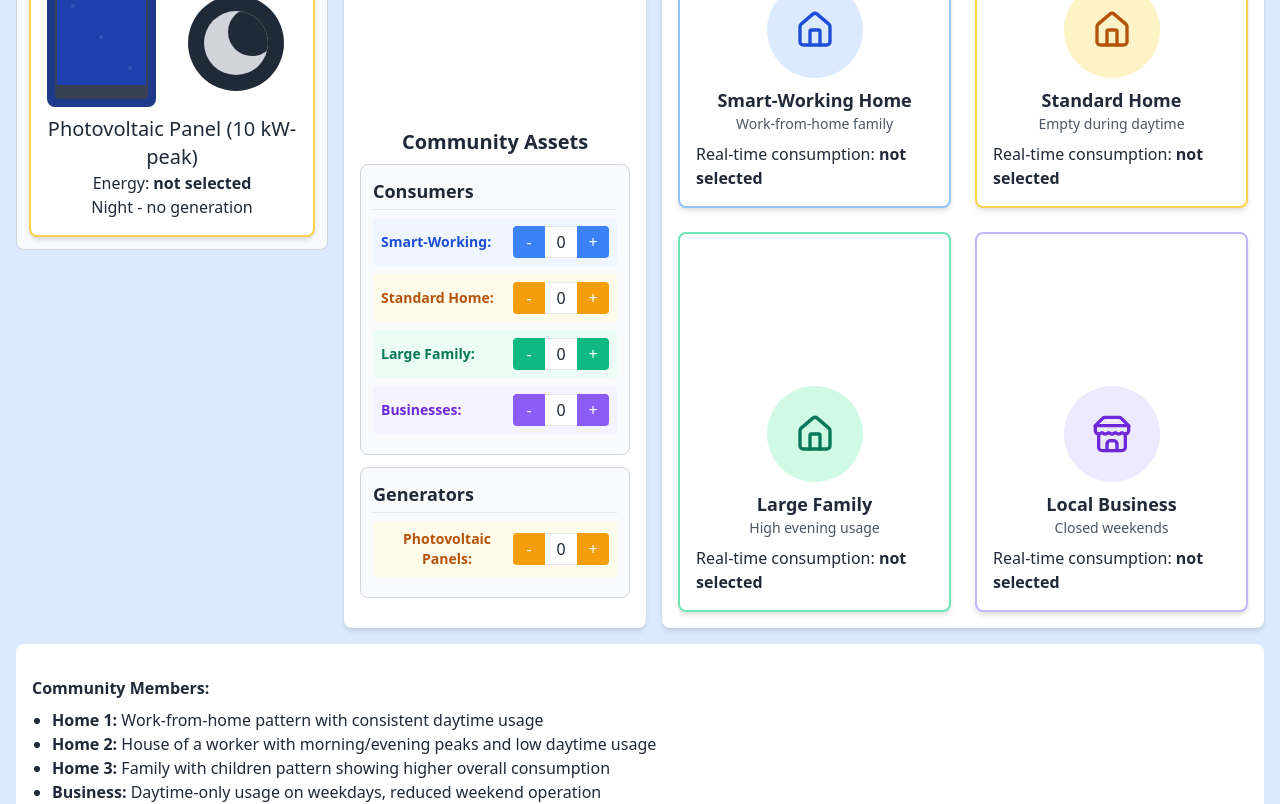
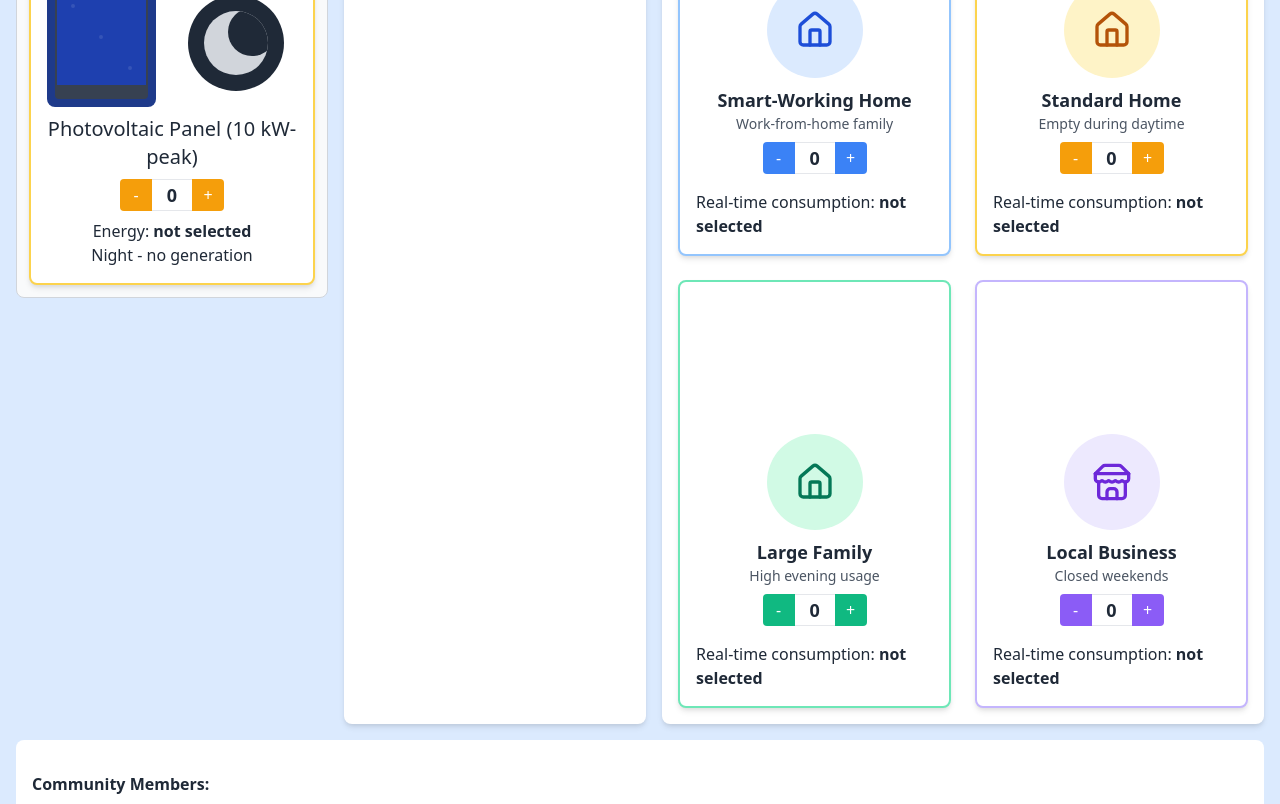
Before and after one commit to isavelli/energy-community-game-v3, a React (Create React App) app: page / in a window 1280 px wide. Shown: the part 380-1184 px from the top of the page. Built offline with nearby package versions, Linux system fonts and the light colour scheme.

Commit message:
Update EnergyGamev3.js

```diff
--- a/src/EnergyGamev3.js
+++ b/src/EnergyGamev3.js
@@ -726,6 +726,25 @@ const getHome3Forecast = useCallback(() => {
     </div>
 
     <h3 className="text-xl mt-2">Photovoltaic Panel ({maxSolarPower} kW-peak)</h3>
+    <div className="flex items-center justify-center my-2">
+      <button
+        className="w-8 h-8 bg-yellow-500 text-white rounded-l flex items-center justify-center hover:bg-yellow-600"
+        onClick={() => setSolarPanelCount(Math.max(0, solarPanelCount - 1))}
+        disabled={gameRunning}
+      >
+        -
+      </button>
+      <span className="w-10 h-8 bg-white flex items-center justify-center border-t border-b font-bold text-lg">
+        {solarPanelCount}
+      </span>
+      <button
+        className="w-8 h-8 bg-yellow-500 text-white rounded-r flex items-center justify-center hover:bg-yellow-600"
+        onClick={() => setSolarPanelCount(solarPanelCount + 1)}
+        disabled={gameRunning}
+      >
+        +
+      </button>
+    </div>
 	<p>Energy: <span className="font-bold">{solarPanelCount !== 0 ? (solarEnergyProduced/solarPanelCount).toFixed(1) + " kWh" : "not selected"}</span></p>
     <p>
     {(currentHour % 24) >= 6 && (currentHour % 24) <= 18
@@ -748,7 +767,7 @@ const getHome3Forecast = useCallback(() => {
     <h2 className="text-xl font-bold text-center mb-4">Net Grid Power Flow <br />
       <span className="text-base font-normal text-gray-700">(import positive/export negative)</span>
     </h2>
-    <div className="h-64 w-full mb-2">
+    <div className="h-full w-full mb-2">
       <ResponsiveContainer width="100%" height="100%">
         <BarChart data={getNetConsumptionForecast()}>
           <XAxis dataKey="hour" tick={{fontSize: 10}} interval={3} label={{value: "Hours", position: "insideBottom", offset: -2}} />
@@ -771,133 +790,6 @@ const getHome3Forecast = useCallback(() => {
         </BarChart>
       </ResponsiveContainer>
     </div>
-
-    <div className="mt-4 text-center">
-    {/* Asset quantity controls */}
-
-    <div className="mt-4">
-
-    <h4 className="text-xl font-bold mb-2">Community Assets</h4>
-
-    {/* Consumers Section */}
-    <div className="border border-gray-300 rounded-lg p-3 mb-3 bg-gray-50">
-      <h5 className="text-lg font-semibold mb-2 text-left border-b pb-1">Consumers</h5>
-
-      <div className="flex items-center justify-between mb-2 p-2 bg-blue-50 rounded">
-        <span className="text-sm text-blue-700 font-semibold">Smart-Working:</span>
-        <div className="flex items-center">
-          <button
-            className="w-8 h-8 bg-blue-500 text-white rounded-l flex items-center justify-center hover:bg-blue-600"
-            onClick={() => setHome1Count(Math.max(0, home1Count - 1))}
-          >
-            -
-          </button>
-          <span className="w-8 h-8 bg-white flex items-center justify-center border-t border-b">
-            {home1Count}
-          </span>
-          <button
-            className="w-8 h-8 bg-blue-500 text-white rounded-r flex items-center justify-center hover:bg-blue-600"
-            onClick={() => setHome1Count(home1Count + 1)}
-          >
-            +
-          </button>
-        </div>
-      </div>
-
-      <div className="flex items-center justify-between mb-2 p-2 bg-yellow-50 rounded">
-        <span className="text-sm text-yellow-700 font-semibold">Standard Home:</span>
-        <div className="flex items-center">
-          <button
-            className="w-8 h-8 bg-yellow-500 text-white rounded-l flex items-center justify-center hover:bg-yellow-600"
-            onClick={() => setHome2Count(Math.max(0, home2Count - 1))}
-          >
-            -
-          </button>
-          <span className="w-8 h-8 bg-white flex items-center justify-center border-t border-b">
-            {home2Count}
-          </span>
-          <button
-            className="w-8 h-8 bg-yellow-500 text-white rounded-r flex items-center justify-center hover:bg-yellow-600"
-            onClick={() => setHome2Count(home2Count + 1)}
-          >
-            +
-          </button>
-        </div>
-      </div>
-
-      <div className="flex items-center justify-between mb-2 p-2 bg-green-50 rounded">
-        <span className="text-sm text-green-700 font-semibold">Large Family:</span>
-        <div className="flex items-center">
-          <button
-            className="w-8 h-8 bg-green-500 text-white rounded-l flex items-center justify-center hover:bg-green-600"
-            onClick={() => setHome3Count(Math.max(0, home3Count - 1))}
-          >
-            -
-          </button>
-          <span className="w-8 h-8 bg-white flex items-center justify-center border-t border-b">
-            {home3Count}
-          </span>
-          <button
-            className="w-8 h-8 bg-green-500 text-white rounded-r flex items-center justify-center hover:bg-green-600"
-            onClick={() => setHome3Count(home3Count + 1)}
-          >
-            +
-          </button>
-        </div>
-      </div>
-
-      <div className="flex items-center justify-between mb-2 p-2 bg-purple-50 rounded">
-        <span className="text-sm text-purple-700 font-semibold">Businesses:</span>
-        <div className="flex items-center">
-          <button
-            className="w-8 h-8 bg-purple-500 text-white rounded-l flex items-center justify-center hover:bg-purple-600"
-            onClick={() => setBusinessCount(Math.max(0, businessCount - 1))}
-          >
-            -
-          </button>
-          <span className="w-8 h-8 bg-white flex items-center justify-center border-t border-b">
-            {businessCount}
-          </span>
-          <button
-            className="w-8 h-8 bg-purple-500 text-white rounded-r flex items-center justify-center hover:bg-purple-600"
-            onClick={() => setBusinessCount(businessCount + 1)}
-          >
-            +
-          </button>
-        </div>
-      </div>
-    </div>
-
-
-<div className="border border-gray-300 rounded-lg p-3 mb-3 bg-gray-50">
-  <h5 className="text-lg font-semibold mb-2 text-left border-b pb-1">Generators</h5>
-
-  <div className="flex items-center justify-between mb-2 p-2 bg-yellow-50 rounded">
-    <span className="text-sm text-yellow-700 font-semibold">Photovoltaic Panels:</span>
-    <div className="flex items-center">
-      <button
-        className="w-8 h-8 bg-yellow-500 text-white rounded-l flex items-center justify-center hover:bg-yellow-600"
-        onClick={() => setSolarPanelCount(Math.max(0, solarPanelCount - 1))}
-      >
-        -
-      </button>
-      <span className="w-8 h-8 bg-white flex items-center justify-center border-t border-b">
-        {solarPanelCount}
-      </span>
-      <button
-        className="w-8 h-8 bg-yellow-500 text-white rounded-r flex items-center justify-center hover:bg-yellow-600"
-        onClick={() => setSolarPanelCount(solarPanelCount + 1)}
-      >
-        +
-      </button>
-    </div>
-  </div>
-</div>
-
-
-
-</div>
-</div>
 </div>
 
 
@@ -934,6 +826,25 @@ const getHome3Forecast = useCallback(() => {
       <h3 className="text-lg font-semibold">Smart-Working Home</h3>
       <p className="text-sm text-gray-600">Work-from-home family</p>
 
+        <div className="flex items-center my-2">
+          <button
+            className="w-8 h-8 bg-blue-500 text-white rounded-l flex items-center justify-center hover:bg-blue-600"
+            onClick={() => setHome1Count(Math.max(0, home1Count - 1))}
+            disabled={gameRunning}
+          >
+            -
+          </button>
+          <span className="w-10 h-8 bg-white flex items-center justify-center border-t border-b font-bold text-lg">
+            {home1Count}
+          </span>
+          <button
+            className="w-8 h-8 bg-blue-500 text-white rounded-r flex items-center justify-center hover:bg-blue-600"
+            onClick={() => setHome1Count(home1Count + 1)}
+            disabled={gameRunning}
+          >
+            +
+          </button>
+        </div>
 
 	  <p className="mt-2">Real-time consumption: <span className="font-bold">{home1Count !== 0 ? (getHome1Consumption() / home1Count).toFixed(1) + " kWh" : "not selected"}</span></p>
 
@@ -964,6 +875,25 @@ const getHome3Forecast = useCallback(() => {
 
       <h3 className="text-lg font-semibold">Standard Home</h3>
       <p className="text-sm text-gray-600">Empty during daytime</p>
+      <div className="flex items-center my-2">
+          <button
+            className="w-8 h-8 bg-yellow-500 text-white rounded-l flex items-center justify-center hover:bg-yellow-600"
+            onClick={() => setHome2Count(Math.max(0, home2Count - 1))}
+            disabled={gameRunning}
+          >
+            -
+          </button>
+          <span className="w-10 h-8 bg-white flex items-center justify-center border-t border-b font-bold text-lg">
+            {home2Count}
+          </span>
+          <button
+            className="w-8 h-8 bg-yellow-500 text-white rounded-r flex items-center justify-center hover:bg-yellow-600"
+            onClick={() => setHome2Count(home2Count + 1)}
+            disabled={gameRunning}
+          >
+            +
+          </button>
+        </div>
       <p className="mt-2">Real-time consumption: <span className="font-bold">{home2Count !== 0 ? (getHome2Consumption() / home2Count).toFixed(1) + " kWh" : "not selected"}</span></p>
       </div>
 
@@ -992,6 +922,25 @@ const getHome3Forecast = useCallback(() => {
 
       <h3 className="text-lg font-semibold">Large Family</h3>
       <p className="text-sm text-gray-600">High evening usage</p>
+        <div className="flex items-center my-2">
+          <button
+            className="w-8 h-8 bg-green-500 text-white rounded-l flex items-center justify-center hover:bg-green-600"
+            onClick={() => setHome3Count(Math.max(0, home3Count - 1))}
+            disabled={gameRunning}
+          >
+            -
+          </button>
+          <span className="w-10 h-8 bg-white flex items-center justify-center border-t border-b font-bold text-lg">
+            {home3Count}
+          </span>
+          <button
+            className="w-8 h-8 bg-green-500 text-white rounded-r flex items-center justify-center hover:bg-green-600"
+            onClick={() => setHome3Count(home3Count + 1)}
+            disabled={gameRunning}
+          >
+            +
+          </button>
+        </div>
       <p className="mt-2">Real-time consumption: <span className="font-bold">{home3Count !== 0 ? (getHome3Consumption() / home3Count).toFixed(1) + " kWh" : "not selected"}</span></p>
       </div>
 
@@ -1020,6 +969,25 @@ const getHome3Forecast = useCallback(() => {
 
       <h3 className="text-lg font-semibold">Local Business</h3>
       <p className="text-sm text-gray-600">Closed weekends</p>
+        <div className="flex items-center my-2">
+          <button
+            className="w-8 h-8 bg-purple-500 text-white rounded-l flex items-center justify-center hover:bg-purple-600"
+            onClick={() => setBusinessCount(Math.max(0, businessCount - 1))}
+            disabled={gameRunning}
+          >
+            -
+          </button>
+          <span className="w-10 h-8 bg-white flex items-center justify-center border-t border-b font-bold text-lg">
+            {businessCount}
+          </span>
+          <button
+            className="w-8 h-8 bg-purple-500 text-white rounded-r flex items-center justify-center hover:bg-purple-600"
+            onClick={() => setBusinessCount(businessCount + 1)}
+            disabled={gameRunning}
+          >
+            +
+          </button>
+        </div>
       <p className="mt-2">Real-time consumption: <span className="font-bold">{businessCount !==
 0 ? (getBusinessConsumption() / businessCount).toFixed(1) + " kWh" : "not selected"}</span></p>
       </div>
@@ -1048,6 +1016,7 @@ const getHome3Forecast = useCallback(() => {
   <ul className="list-disc pl-5">
     <li>Observe the different consumption patterns of each consumer</li>
     <li>Watch how solar energy production fluctuates with weather conditions</li>
+    <li>Add consumers and photovoltaic panels to build your community.</li>
     <li>Electricity is imported from the grid when consumption exceeds local generation.</li>
     <li>Excess electricity is exported to the grid when generation exceeds local consumption.</li>
     <li>Your goal: Build your Energy Community and find the best combination to minimize grid imports!</li>
```
